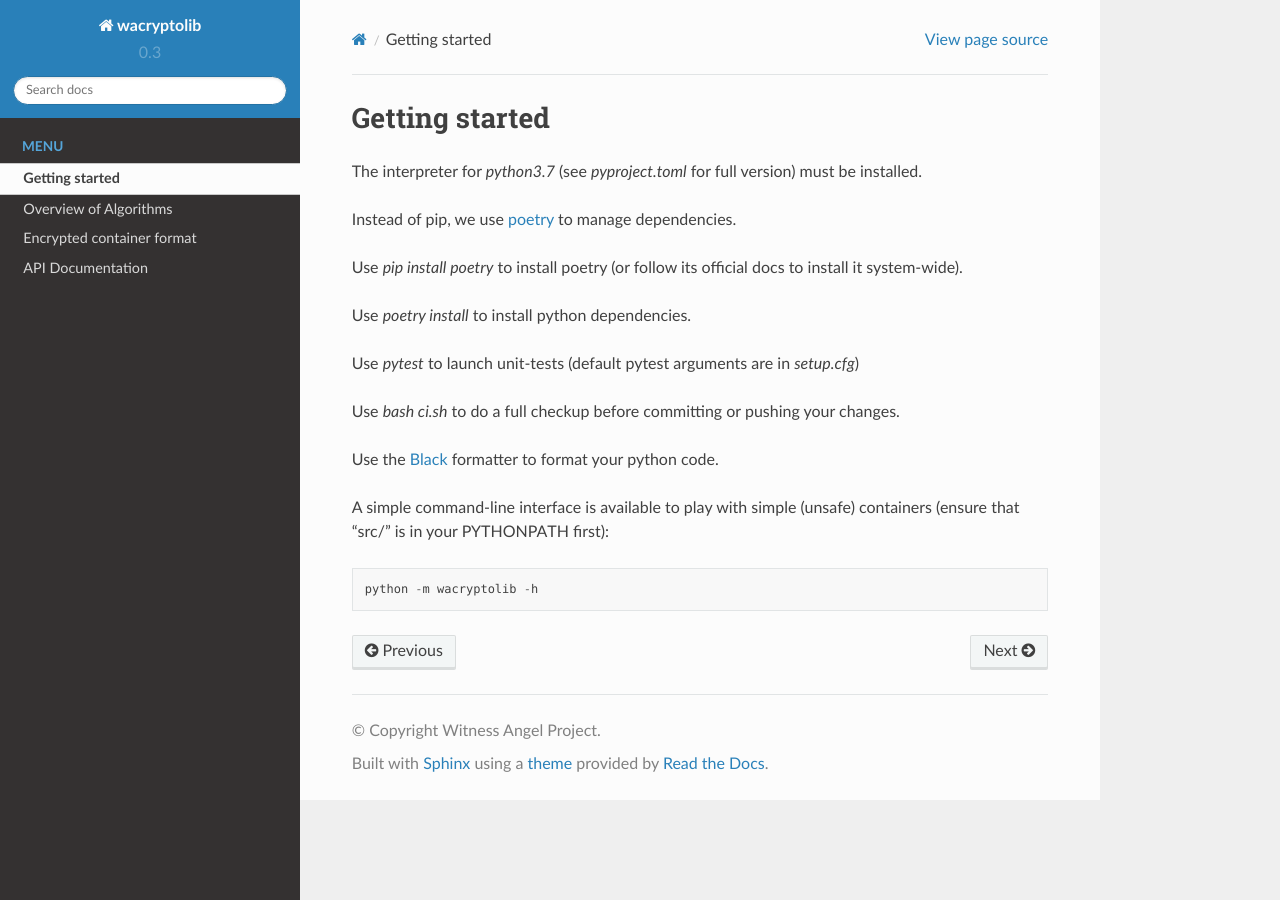
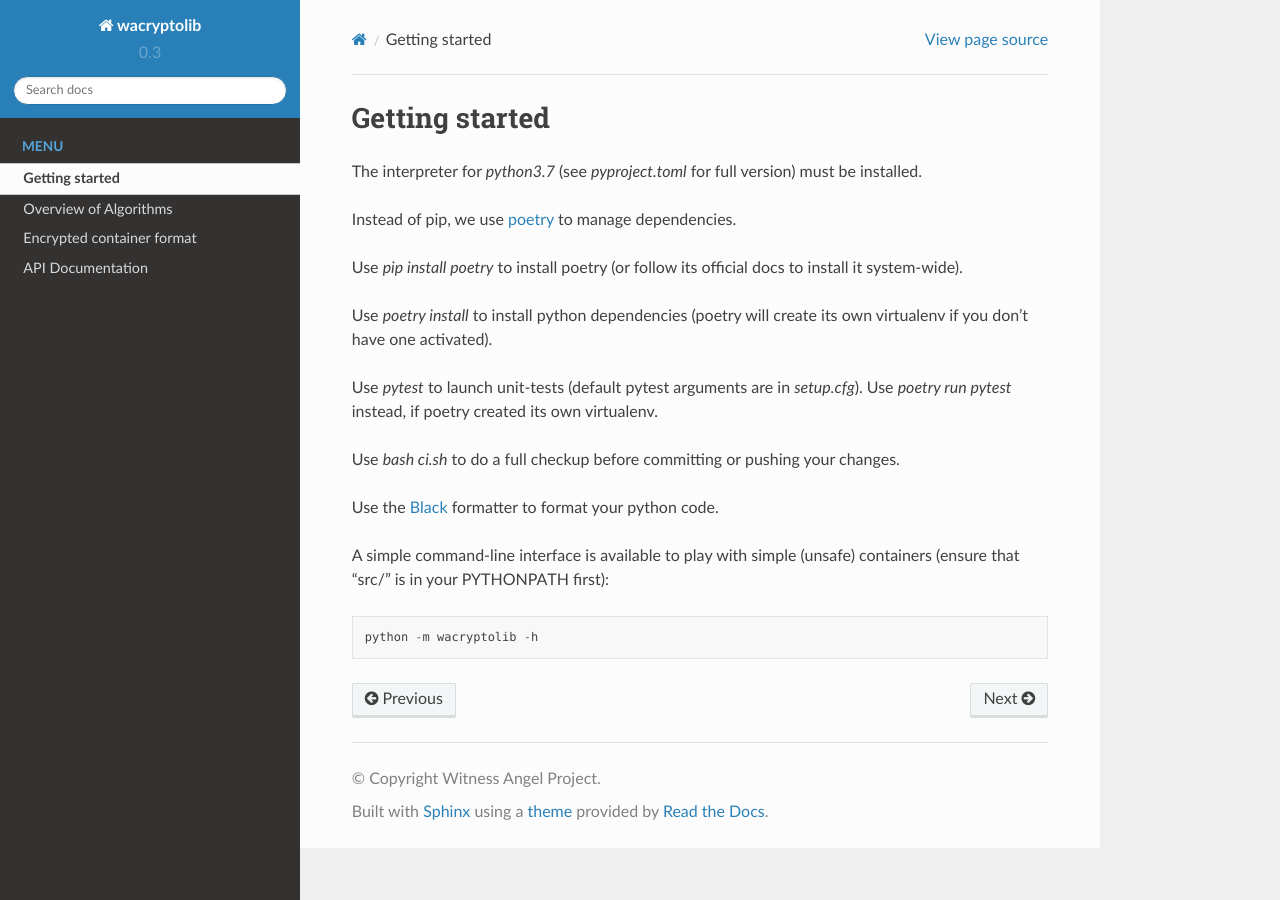
Before and after one commit to WitnessAngel/witness-angel-cryptolib, a Sphinx documentation site: the page built from docs/getting_started.rst, in a window 1280 px wide. Built offline with Sphinx 7.4.7 and the Read the Docs theme 2.0.0, drawn with Linux system fonts in a browser that asks for light colours.

Commit message:
Update getting_started.rst regarding poetry and its own virtualenv.

```diff
--- a/docs/getting_started.rst
+++ b/docs/getting_started.rst
@@ -8,9 +8,9 @@ Instead of pip, we use `poetry <https://github.com/sdispater/poetry>`_ to manage
 
 Use `pip install poetry` to install poetry (or follow its official docs to install it system-wide).
 
-Use `poetry install` to install python dependencies.
+Use `poetry install` to install python dependencies (poetry will create its own virtualenv if you don't have one activated).
 
-Use `pytest` to launch unit-tests (default pytest arguments are in `setup.cfg`)
+Use `pytest` to launch unit-tests (default pytest arguments are in `setup.cfg`). Use `poetry run pytest` instead, if poetry created its own virtualenv.
 
 Use `bash ci.sh` to do a full checkup before committing or pushing your changes.
 
```
